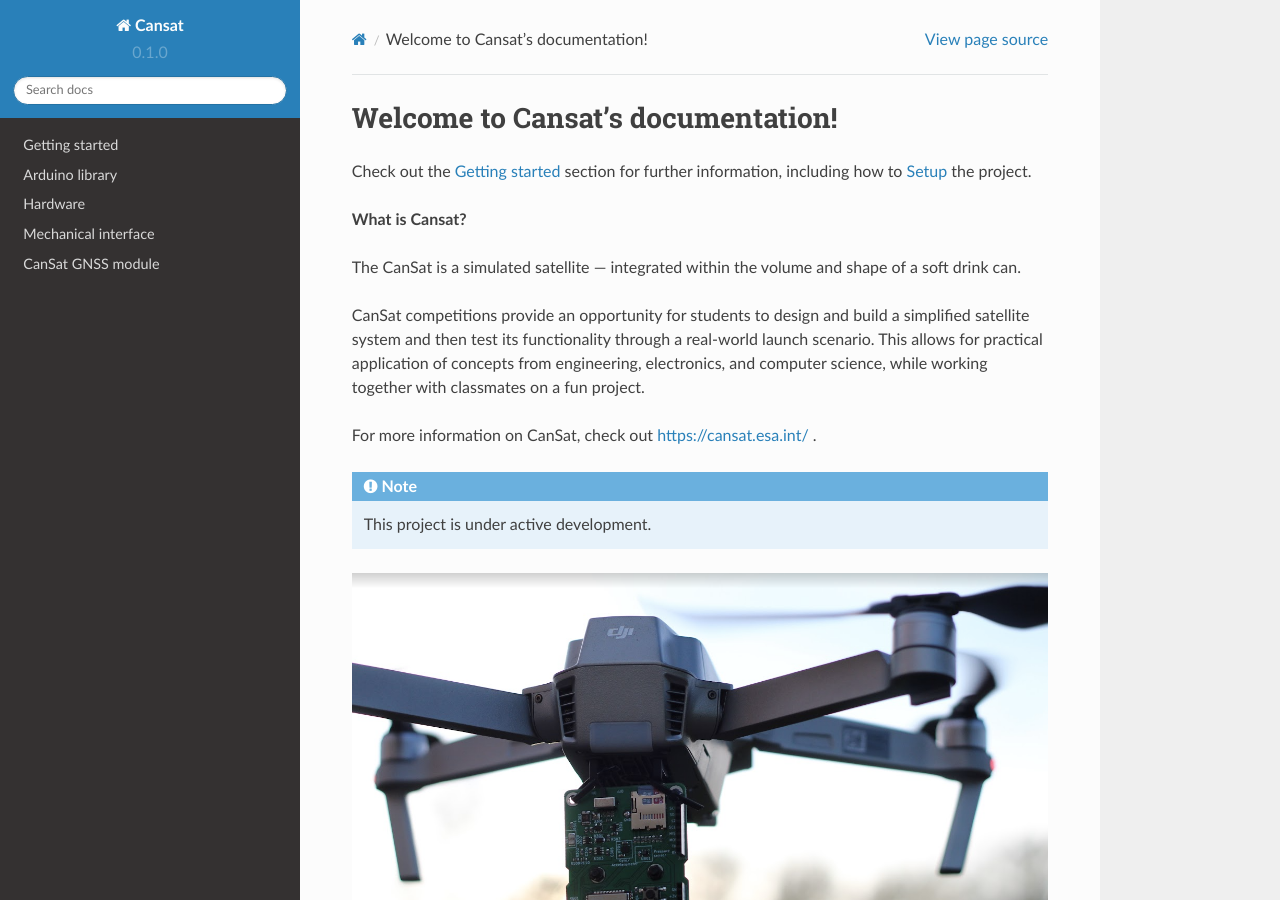
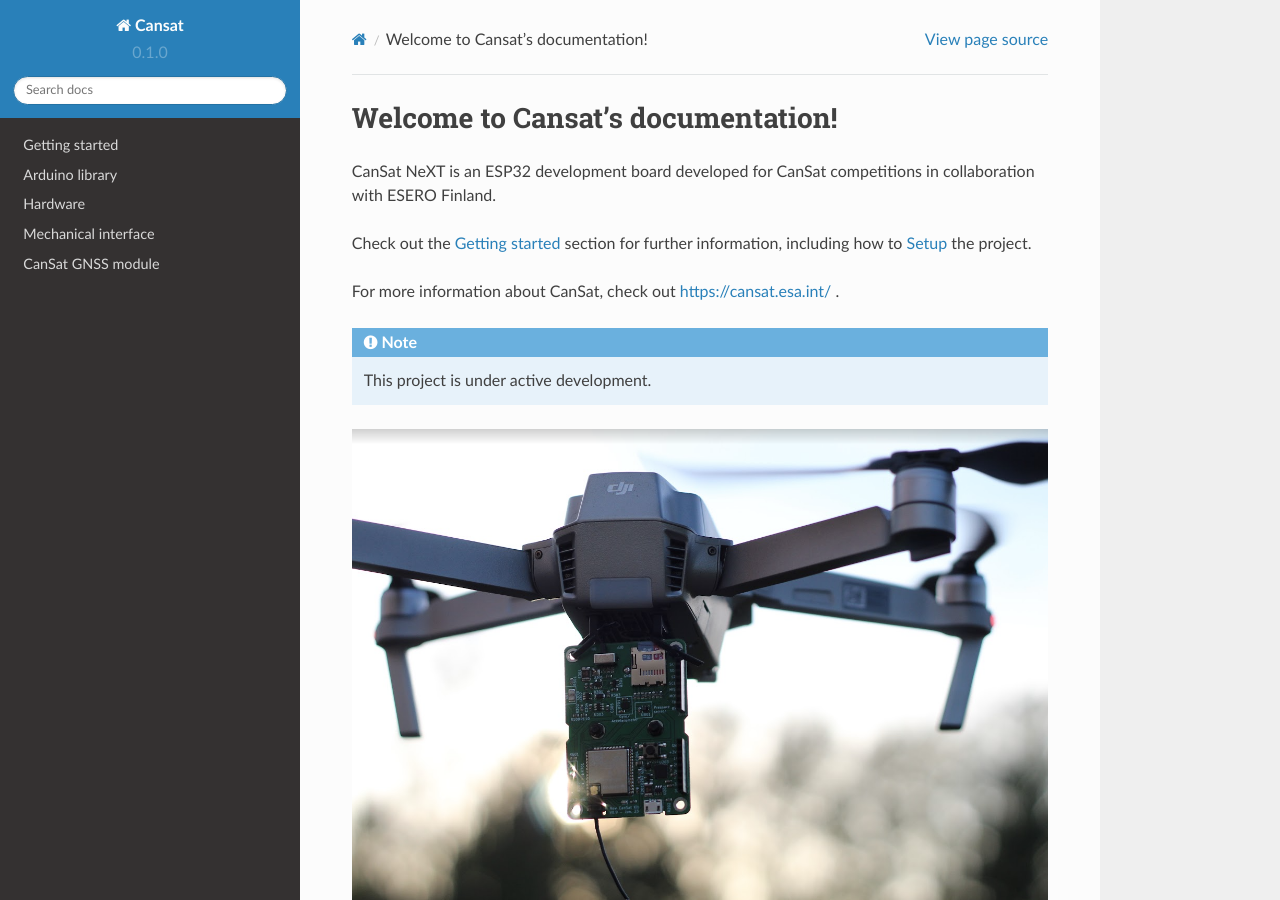
Before and after one commit to nikandt/cansat, a Sphinx documentation site: the page built from docs/source/index.rst, in a window 1280 px wide and 900 px high. Built offline with Sphinx 7.4.7 and the Read the Docs theme 2.0.0, drawn with Linux system fonts in a browser that asks for light colours.

Commit message:
Fix description in the front page

```diff
--- a/docs/source/index.rst
+++ b/docs/source/index.rst
@@ -1,19 +1,12 @@
 Welcome to Cansat's documentation!
 ===================================
+
+CanSat NeXT is an ESP32 development board developed for CanSat competitions in collaboration with ESERO Finland.
 
 Check out the :doc:`getting_started` section for further information, including
 how to :ref:`setup` the project.
 
-**What is Cansat?**
-
-The CanSat is a simulated satellite — integrated within the volume and shape of a soft drink can.
-
-CanSat competitions provide an opportunity for students to design and build a simplified satellite system
-and then test its functionality through a real-world launch scenario.
-This allows for practical application of concepts from engineering, electronics, and computer science, while working
-together with classmates on a fun project.
-
-For more information on CanSat, check out https://cansat.esa.int/ .
+For more information about CanSat, check out https://cansat.esa.int/ .
 
 .. note::
 
```
